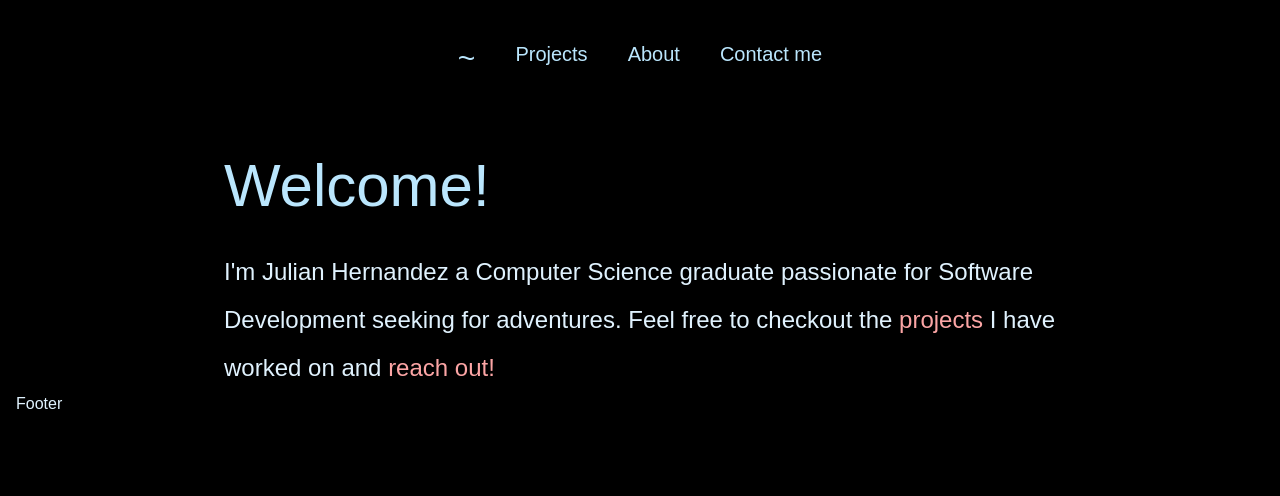
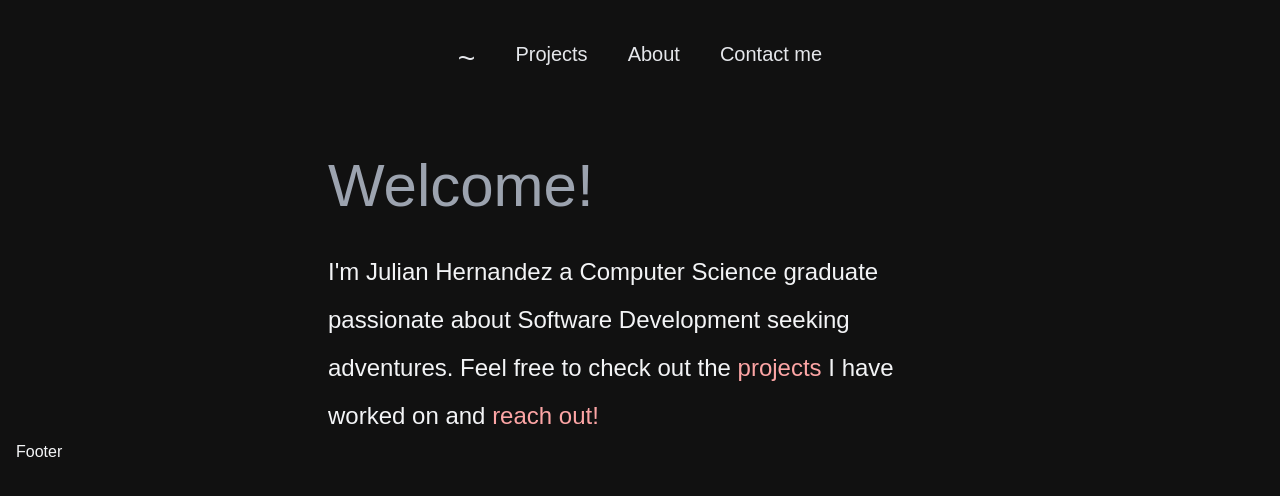
Before and after one commit to julian-hzd/Portfolio2, a React (Vite) app: page /home in a window 1280 px wide. Shown: the top 496 px of the page. Built offline with nearby package versions, Linux system fonts and the light colour scheme; a web font is replaced by a local one.

Commit message:
Redirect on load through Navigate

```diff
--- a/index.html
+++ b/index.html
@@ -7,7 +7,7 @@
     <link rel="icon" type="image/png" href="/thunder.png" />
     <title>ZzZ</title>
   </head>
-  <body class="h-screen dark:bg-black font-hedvig">
+  <body class="h-screen dark font-hedvig">
     <div id="root"></div>
     <script type="module" src="/src/main.jsx"></script>
   </body>
--- a/src/App.jsx
+++ b/src/App.jsx
@@ -2,7 +2,7 @@ import Router from "./components/Router";
 
 export default function App() {
   return (
-    <div className="text-sky-100">
+    <div className="text-gray-100">
       <Router />
     </div>
   );
--- a/src/components/Home.jsx
+++ b/src/components/Home.jsx
@@ -1,14 +1,18 @@
 import { Link } from "react-router-dom";
 
 export default function Home() {
-  const linkText = "text-red-300";
+  const linkText = "text-red-300 hover:text-red-400";
   return (
     <div className="mt-20 flex flex-wrap justify-center">
-      <div className="w-4/6">
-        <h1 className="mb-8 text-6xl text-left text-sky-200">Welcome!</h1>
+      <div className="w-3/6">
+        <h1 className="mb-8 text-6xl text-left text-gray-400">
+          <Link to={`/home`} className="hover:text-gray-300">
+            Welcome!
+          </Link>
+        </h1>
         <p className="text-2xl leading-loose">
-          I'm Julian Hernandez a Computer Science graduate passionate for
-          Software Development seeking for adventures. Feel free to checkout the
+          I'm Julian Hernandez a Computer Science graduate passionate about
+          Software Development seeking adventures. Feel free to check out the
           <Link to={`/projects`} className={`${linkText}`}>
             {" "}
             projects{" "}
--- a/src/components/Navbar.jsx
+++ b/src/components/Navbar.jsx
@@ -2,14 +2,14 @@ import { Link, Outlet } from "react-router-dom";
 
 export default function Navbar() {
   const liHoveredColor =
-    "hover:text-sky-600 hover:underline underline-offset-8";
+    "hover:text-red-300 hover:underline underline-offset-8";
 
   return (
     <div className="m-4">
       <nav className="mt-10">
         <ul
           className="flex flex-wrap justify-center space-x-10
-          text-xl text-sky-200"
+          text-xl text-gray-200"
         >
           <li>
             <Link to={`home`} className={`${liHoveredColor} text-3xl`}>
--- a/src/components/Router.jsx
+++ b/src/components/Router.jsx
@@ -3,6 +3,7 @@ import {
   RouterProvider,
   Route,
   createRoutesFromElements,
+  Navigate,
 } from "react-router-dom";
 
 import Projects from "./Projects";
@@ -17,6 +18,7 @@ export default function Router() {
       router={createBrowserRouter(
         createRoutesFromElements(
           <Route path="/" element={<Navbar />}>
+            <Route path="/" element={<Navigate to="/home" />} />
             <Route path="home" element={<Home />} />
             <Route path="projects" element={<Projects />} />
             <Route path="about" element={<About />} />
--- a/src/index.css
+++ b/src/index.css
@@ -16,7 +16,7 @@
 
 /* Chrome, Edge, and Safari */
 *::-webkit-scrollbar {
-  width: 18px;
+  width: 15px;
 }
 
 *::-webkit-scrollbar-track {
@@ -33,5 +33,9 @@
   background: lightslategray;
 }
 
+.dark body {
+  background-color: #111;
+}
+
 @tailwind components;
 @tailwind utilities;
```
Also changed, not shown: 1 other file (tests, documents, lock files or other folders).
